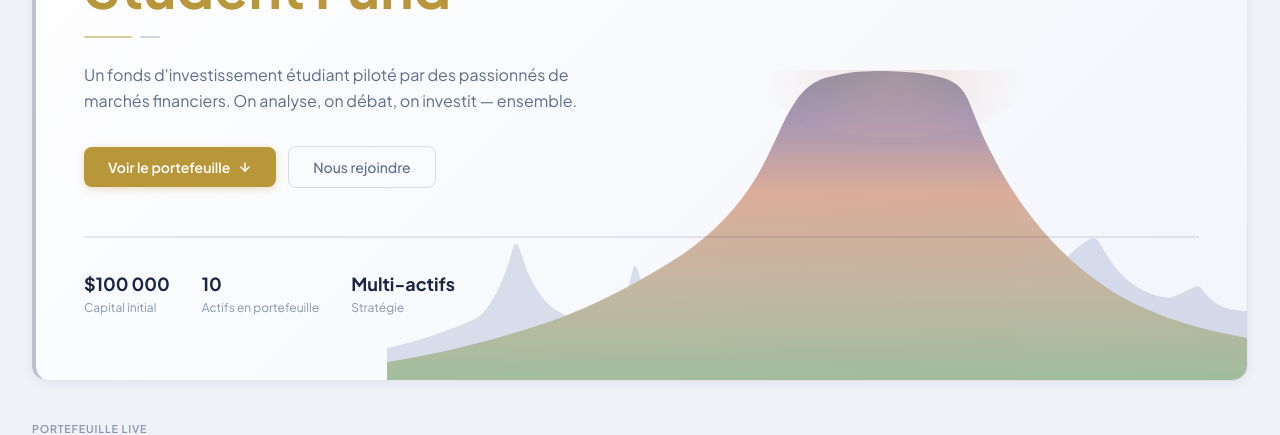
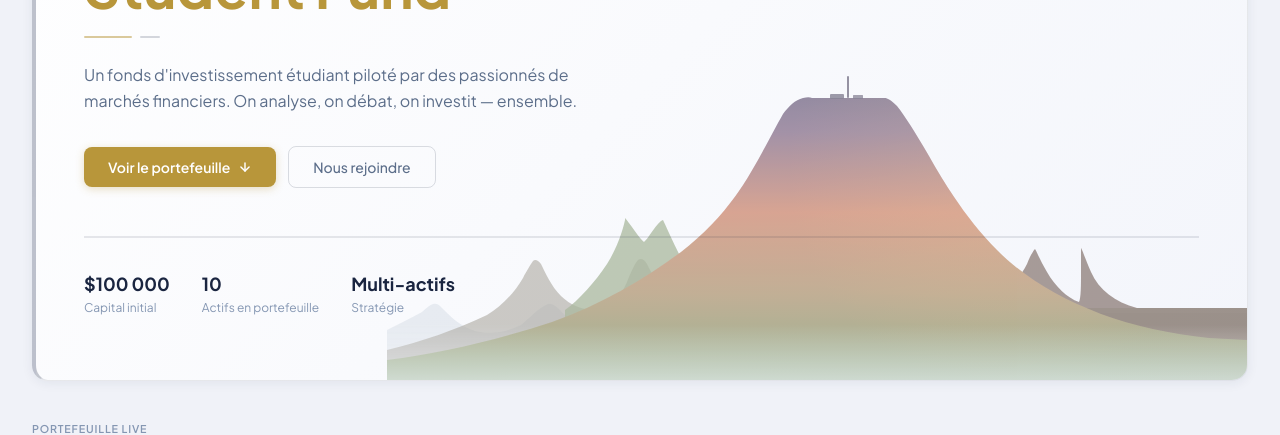
Before and after one commit to perriereti-sys/clermont-student-fund, a Next.js app in the folder clermont-student-fund/: page / in a window 1280 px wide. Shown: the part 312-747 px from the top of the page. Built offline with nearby package versions, Linux system fonts and the light colour scheme; no server answers.

Commit message:
feat: illustration Chaîne des Puys fidèle — dôme aplati, Pariou (cratère), Côme, Vache/Lassolas, Sancy, antenne

```diff
--- a/clermont-student-fund/components/HeroSection.tsx
+++ b/clermont-student-fund/components/HeroSection.tsx
@@ -10,99 +10,201 @@ export default function HeroSection() {
       }}
     >
       {/*
-        Puy de Dôme — dôme trachytique (forme caractéristique : sommet LARGE et aplati,
-        pentes en S-curve douces, très différent d'un cône ou d'un pic alpin).
-        Chaîne des Puys visible sur les flancs avec des cônes volcaniques individuels.
+        Vue depuis Clermont-Ferrand en direction de la Chaîne des Puys, lumière de fin d'après-midi.
+
+        Couches (arrière → avant) :
+          1. Puy de Sancy — massif alpin lointain, silhouette découpée, bleu-gris atmosphérique
+          2. Puy de Côme — masse irrégulière de dômes fusionnés
+          3. Puy de Pariou — cône presque parfait avec cratère circulaire creusé au sommet
+          4. Puy de la Vache + Puy de Lassolas — deux cônes sombres abrupts (scories)
+          5. Puy de Dôme — grand dôme trachytique, sommet APLATI et allongé (pas un pic)
+          6. Antenne et bâtiments scientifiques au sommet
+          7. Voile de brume à la base
+
         viewBox 860×310, SVG positionné bottom-0 right-0.
+        Sommet du dôme : plateau plat y=28, de x=425 à x=498 (73 px larges).
       */}
       <svg
         className="absolute bottom-0 right-0 pointer-events-none select-none"
-        style={{ opacity: 0.52, width: 'min(88vw, 860px)', height: 'auto' }}
+        style={{ opacity: 0.54, width: 'min(88vw, 860px)', height: 'auto' }}
         viewBox="0 0 860 310"
         aria-hidden
       >
         <defs>
-          {/*
-            Gradient vertical du sommet vers la base :
-            basalte violet-indigo (trachyte foncé) → flancs terracotta (roche volcanique exposée)
-            → ocre chaud (sol volcanique) → vert forestier (forêts du plateau).
-          */}
-          <linearGradient id="puydomeGrad" x1="0" y1="0" x2="0" y2="310" gradientUnits="userSpaceOnUse">
-            <stop offset="0%"   stopColor="#242048" />
-            <stop offset="16%"  stopColor="#5E3E72" />
-            <stop offset="40%"  stopColor="#C26A42" />
-            <stop offset="68%"  stopColor="#9A7B50" />
-            <stop offset="100%" stopColor="#548848" />
+          {/* Gradient principal dôme : basalte violet → roche volcanique orange → ocre solaire → vert forestier */}
+          <linearGradient id="domeGrad" x1="0" y1="0" x2="0" y2="310" gradientUnits="userSpaceOnUse">
+            <stop offset="0%"   stopColor="#2A244E" />
+            <stop offset="20%"  stopColor="#5C3C60" />
+            <stop offset="46%"  stopColor="#BE5E3A" />
+            <stop offset="72%"  stopColor="#967240" />
+            <stop offset="100%" stopColor="#4C7A3A" />
           </linearGradient>
 
-          {/* Halo atmosphérique au sommet : lumière rasante sur la roche trachytique */}
-          <radialGradient id="summitHaze" cx="508" cy="4" r="130" gradientUnits="userSpaceOnUse">
-            <stop offset="0%"   stopColor="#C87050" stopOpacity="0.32" />
-            <stop offset="100%" stopColor="#C87050" stopOpacity="0"   />
+          {/* Lumière dorée de coucher de soleil sur le flanc droit */}
+          <radialGradient id="sunsetGlow" cx="620" cy="100" r="220" gradientUnits="userSpaceOnUse">
+            <stop offset="0%"   stopColor="#F0A040" stopOpacity="0.20" />
+            <stop offset="100%" stopColor="#F0A040" stopOpacity="0"   />
           </radialGradient>
+
+          {/* Brume légère à la base */}
+          <linearGradient id="mistGrad" x1="0" y1="255" x2="0" y2="310" gradientUnits="userSpaceOnUse">
+            <stop offset="0%"   stopColor="#EEF2F8" stopOpacity="0"   />
+            <stop offset="100%" stopColor="#EEF2F8" stopOpacity="0.60" />
+          </linearGradient>
         </defs>
 
-        {/*
-          CHAÎNE DES PUYS — cônes secondaires, second plan.
-          Cônes distincts visibles sur le flanc gauche (x≈120 et x≈240) et droit (x≈705 et x≈810).
-          Pics à y≈168-195 → clairement visibles au-dessus des pentes du dôme principal
-          dans ces zones (pente gauche y≈270 à x=120, pente droite y≈254 à x=810).
-          La partie centrale est naturellement masquée derrière le dôme principal.
-        */}
+        {/* ══════════════════════════════════════════════════
+            COUCHE 1 — Puy de Sancy (massif alpin lointain)
+            Silhouette découpée et accidentée, arêtes agressives,
+            couleur bleu-gris très pâle (perspective atmosphérique).
+        ══════════════════════════════════════════════════ */}
         <path
-          fill="#8090BC"
-          opacity="0.52"
+          fill="#9AAABB"
+          opacity="0.34"
           d="
-            M 0 310 L 0 278
-            C 32 271 62 261 90 248
-            C 104 239 115 212 122 192 C 124 184 126 178 127 175 C 128 174 130 174 131 175 C 133 179 136 190 142 205
-            C 150 222 160 236 174 243
-            C 188 249 204 252 218 249
-            C 228 246 238 228 242 215 C 244 207 246 199 247 196 C 248 195 249 196 250 199 C 253 207 259 222 268 234
-            C 278 244 294 250 316 251
-            C 350 252 390 251 432 250
-            C 468 250 504 251 536 251
-            C 562 251 584 248 602 243 C 614 238 624 231 632 224
-            C 642 217 652 211 660 208
-            C 670 198 682 185 690 178 C 696 173 702 169 706 168 C 708 168 710 169 712 172 C 717 180 724 194 736 206
-            C 748 218 764 226 782 228
-            C 792 225 800 220 808 217 C 810 216 812 216 814 218 C 817 222 822 229 832 235
-            C 840 239 850 241 860 241
-            L 860 310 Z
+            M 0 310 L 0 260
+            C 12 254 24 248 35 242
+            C 39 238 43 235 46 234 C 49 233 52 234 55 238
+            C 62 245 72 256 88 261
+            C 104 265 120 262 134 255
+            C 140 250 146 244 151 240 C 155 237 158 235 161 234 C 164 233 168 235 172 239
+            C 180 248 194 260 214 263
+            L 860 263 L 860 310 Z
           "
         />
 
-        {/*
-          PUY DE DÔME — dôme principal.
-          Forme clé : sommet APLATI sur ~130px (x≈448 à x≈570, y≈2-10).
-          Pentes gauche et droite en S-curve larges et douces (caractère bouclier).
-          Le gradient vertical crée les strates géologiques visibles sur la silhouette.
-        */}
+        {/* ══════════════════════════════════════════════════
+            COUCHE 2 — Puy de Côme (masse volcanique irrégulière)
+            Plusieurs dômes fusionnés, bosses inégales, forme massive.
+            Couleur : gris-brun volcanique chaud.
+        ══════════════════════════════════════════════════ */}
         <path
-          fill="url(#puydomeGrad)"
+          fill="#6C6452"
+          opacity="0.60"
           d="
-            M 0 310 L 0 292
-            C 52 284 108 270 162 252
-            C 212 234 256 210 296 184
-            C 328 162 352 136 370 106
-            C 384 82 392 60 402 42
-            C 408 32 413 24 420 18
-            C 426 13 433 9 442 7
-            C 450 5 458 3 468 2
-            C 478 1 488 1 498 1
-            C 508 1 520 2 532 3
-            C 544 5 556 7 564 11
-            C 572 15 578 22 582 32
-            C 588 46 594 64 606 86
-            C 620 114 640 144 664 170
-            C 688 196 716 218 748 234
-            C 778 248 812 259 845 265
-            L 860 268 L 860 310 Z
+            M 0 310 L 0 280
+            C 34 272 68 260 100 245
+            C 114 237 128 222 136 208
+            C 140 200 144 194 146 191 C 148 189 151 190 154 194
+            C 158 202 164 216 174 226
+            C 184 236 200 242 216 240
+            C 226 237 234 226 240 212
+            C 244 202 248 193 251 190 C 254 188 257 189 260 194
+            C 266 206 274 222 288 232
+            C 304 241 324 244 344 243
+            L 860 243 L 860 310 Z
           "
         />
 
-        {/* Halo chaud au sommet */}
-        <ellipse cx="508" cy="12" rx="128" ry="56" fill="url(#summitHaze)" />
+        {/* ══════════════════════════════════════════════════
+            COUCHE 3 — Puy de Pariou (cône avec cratère)
+            Cône quasi-parfait dont le sommet est CREUSÉ :
+            deux lèvres de cratère avec un dip concave entre elles.
+            Point clé : lèvres à y=148, fond de cratère à y=172.
+        ══════════════════════════════════════════════════ */}
+        <path
+          fill="#6A8250"
+          opacity="0.76"
+          d="
+            M 178 310 L 178 240
+            C 192 230 208 212 220 194
+            C 230 178 236 160 238 150
+            C 238 148 238 148 238 148
+            C 242 152 252 168 257 172
+            C 262 168 270 152 276 150
+            C 278 154 284 168 294 188
+            C 304 206 320 228 342 238
+            L 860 238 L 860 310 Z
+          "
+        />
+
+        {/* ══════════════════════════════════════════════════
+            COUCHE 4 — Puy de la Vache + Puy de Lassolas
+            Deux cônes jumeaux sombres, formes abruptes,
+            composés de scories rouges et noires.
+            La Vache : pic à (648, 180). Lassolas : pic à (694, 178).
+        ══════════════════════════════════════════════════ */}
+        <path
+          fill="#4A2E22"
+          opacity="0.84"
+          d="
+            M 602 310 L 602 238
+            C 616 228 632 210 640 194
+            C 644 184 647 180 648 179
+            C 649 180 652 188 660 202
+            C 668 216 680 228 692 232
+            C 694 228 694 216 694 202
+            C 694 188 694 180 694 178
+            C 695 179 698 188 704 202
+            C 712 220 728 232 750 238
+            L 860 238 L 860 310 Z
+          "
+        />
+
+        {/* ══════════════════════════════════════════════════
+            COUCHE 5 — Puy de Dôme (dôme trachytique principal)
+
+            Forme essentielle : sommet LARGE et PLAT (pas un pic),
+            pentes douces et régulières en S-curve, quasi-symétrique.
+            Le plateau plat y=28 de x=425 à x=498 est la signature
+            du dôme trachytique, à l'inverse d'un volcan explosif.
+        ══════════════════════════════════════════════════ */}
+        <path
+          fill="url(#domeGrad)"
+          d="
+            M 0 310 L 0 290
+            C 55 283 110 270 165 252
+            C 215 234 256 210 294 182
+            C 325 158 348 130 364 102
+            C 378 78 388 58 396 44
+            C 402 36 408 30 416 28
+            C 420 27 423 27 425 28
+            L 498 28
+            C 500 28 504 30 510 36
+            C 518 46 528 62 542 86
+            C 560 118 582 152 610 180
+            C 638 208 672 228 714 244
+            C 746 256 784 264 822 268
+            L 860 270 L 860 310 Z
+          "
+        />
+
+        {/* Lumière de coucher de soleil sur le flanc droit du dôme */}
+        <path
+          fill="url(#sunsetGlow)"
+          d="
+            M 0 310 L 0 290
+            C 55 283 110 270 165 252
+            C 215 234 256 210 294 182
+            C 325 158 348 130 364 102
+            C 378 78 388 58 396 44
+            C 402 36 408 30 416 28
+            C 420 27 423 27 425 28
+            L 498 28
+            C 500 28 504 30 510 36
+            C 518 46 528 62 542 86
+            C 560 118 582 152 610 180
+            C 638 208 672 228 714 244
+            C 746 256 784 264 822 268
+            L 860 270 L 860 310 Z
+          "
+        />
+
+        {/* ══════════════════════════════════════════════════
+            COUCHE 6 — Détails au sommet
+            Antenne emblématique + bâtiments scientifiques discrets.
+        ══════════════════════════════════════════════════ */}
+        {/* Antenne fine et verticale */}
+        <rect x="460" y="6" width="2" height="22" rx="1" fill="#2A2240" opacity="0.88" />
+        {/* Bâtiment principal (observatoire) */}
+        <rect x="443" y="24" width="14" height="5" rx="1" fill="#2A2240" opacity="0.82" />
+        {/* Bâtiment secondaire */}
+        <rect x="466" y="25" width="10" height="4" rx="0.5" fill="#2A2240" opacity="0.75" />
+
+        {/* ══════════════════════════════════════════════════
+            COUCHE 7 — Brume légère au pied des volcans
+        ══════════════════════════════════════════════════ */}
+        <rect x="0" y="0" width="860" height="310" fill="url(#mistGrad)" />
       </svg>
 
       <div className="relative z-10 px-8 sm:px-12 py-12 sm:py-16">
```
